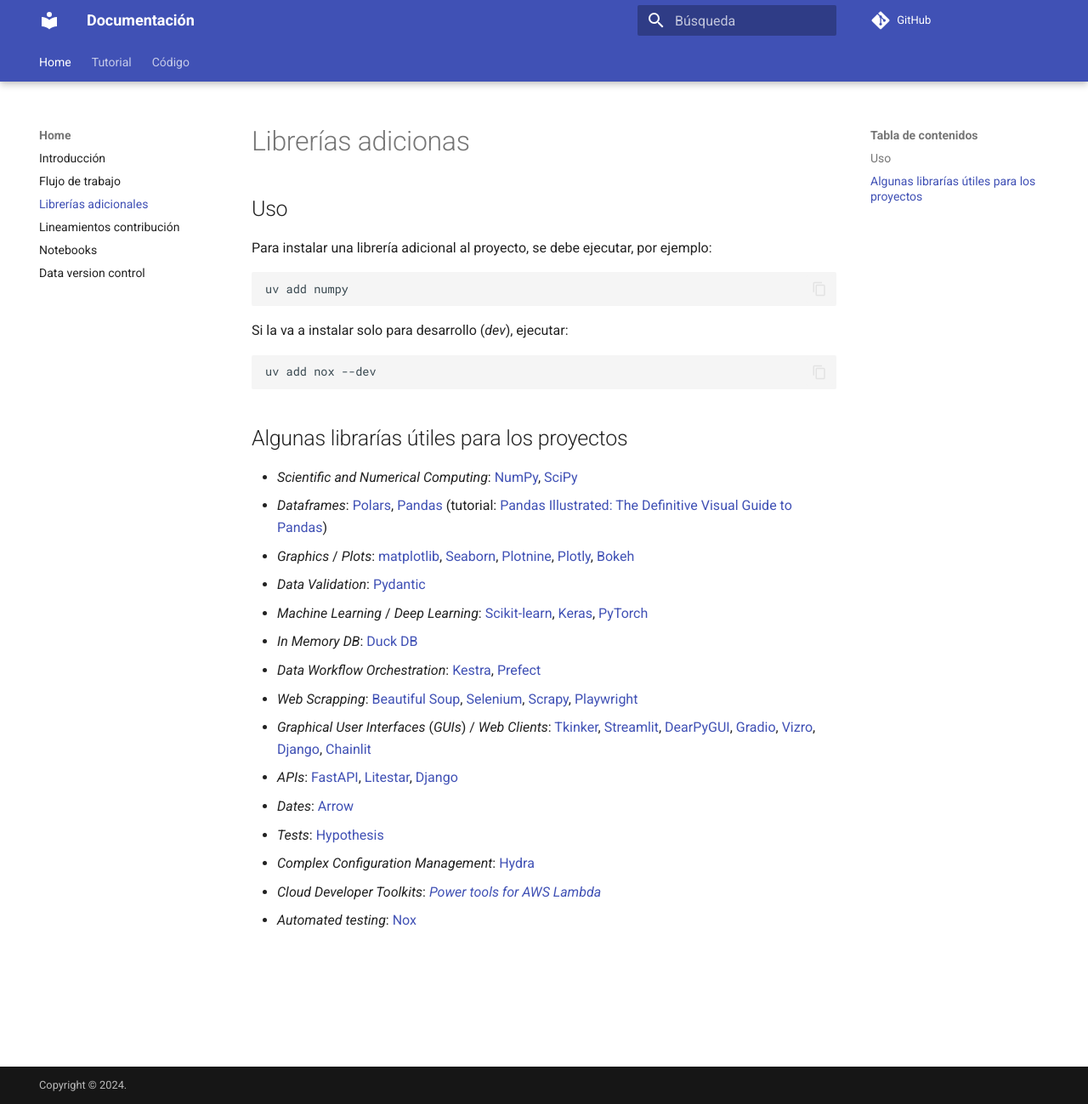
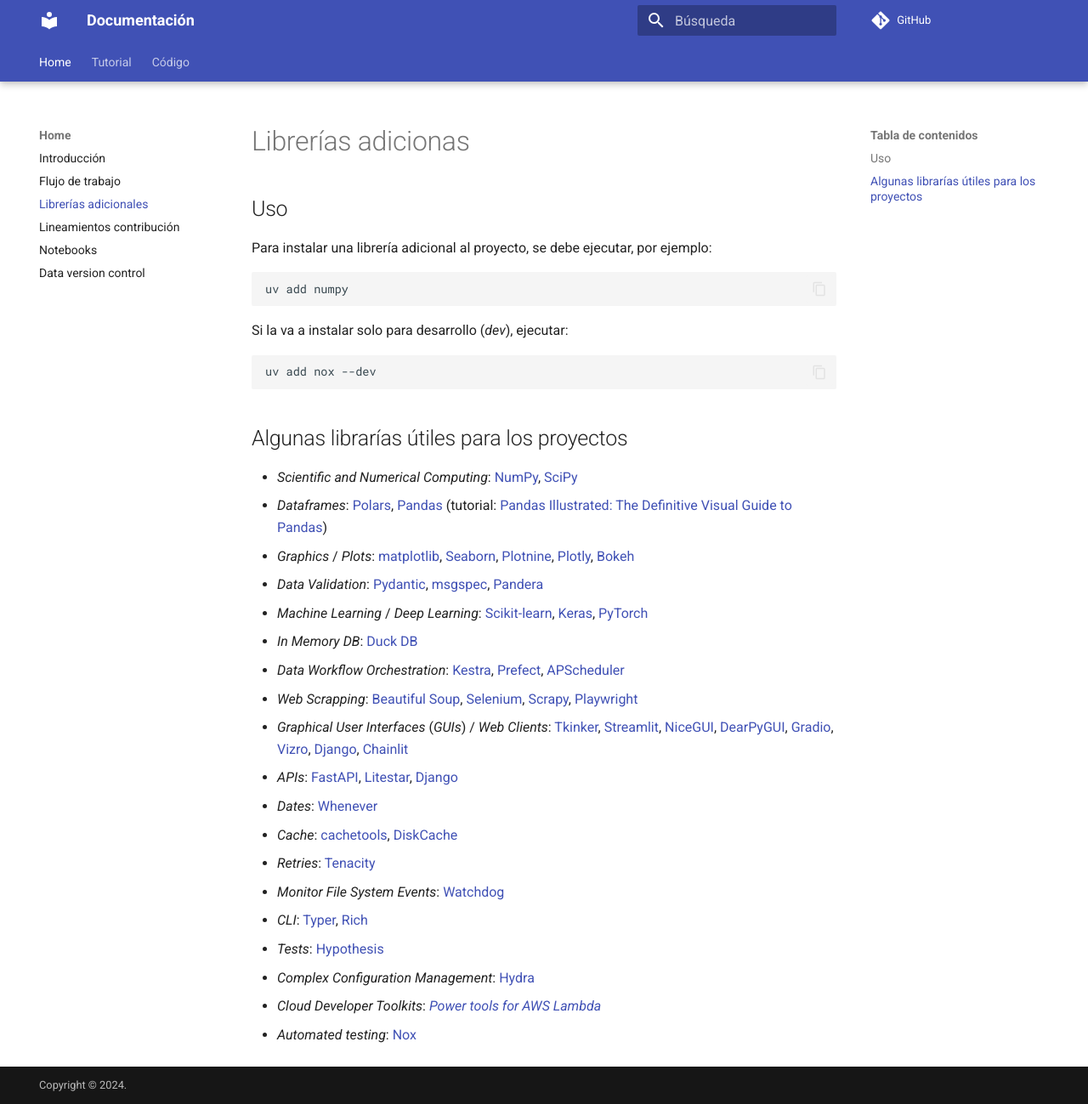
Before and after one commit to alejpelo/plantilla-proyecto-python, an MkDocs documentation site: the page built from docs/otros/librerias.md, in a window 1280 px wide and 1299 px high. Shown: the whole window at 85% size. Built offline with MkDocs 1.6.1 and Material for MkDocs 9.7.7, drawn with Linux system fonts in a browser that asks for light colours; comment, search, counter and statistics services are not loaded.

Commit message:
docs: actualiza y complementa librerías adicionales

```diff
--- a/docs/otros/librerias.md
+++ b/docs/otros/librerias.md
@@ -19,14 +19,18 @@
 - _Scientific and Numerical Computing_: [NumPy](https://numpy.org/), [SciPy](https://scipy.org/)
 - _Dataframes_: [Polars](https://www.pola.rs/), [Pandas](https://pandas.pydata.org/) (tutorial: [Pandas Illustrated: The Definitive Visual Guide to Pandas](https://betterprogramming.pub/pandas-illustrated-the-definitive-visual-guide-to-pandas-c31fa921a43))
 - _Graphics_ / _Plots_: [matplotlib](https://matplotlib.org/), [Seaborn](https://seaborn.pydata.org/), [Plotnine](https://plotnine.readthedocs.io/en/stable/), [Plotly](https://plotly.com/python/), [Bokeh](http://bokeh.org/)
-- _Data Validation_: [Pydantic](https://docs.pydantic.dev/latest/)
+- _Data Validation_: [Pydantic](https://docs.pydantic.dev/latest/), [msgspec](https://msgspec.dev/), [Pandera](https://pandera.readthedocs.io/en/stable/index.html)
 - _Machine Learning_ / _Deep Learning_: [Scikit-learn](https://scikit-learn.org/stable/), [Keras](https://keras.io/), [PyTorch](https://pytorch.org/)
 - _In Memory DB_: [Duck DB](https://duckdb.org)
-- _Data Workflow Orchestration_: [Kestra](https://kestra.io/), [Prefect](https://www.prefect.io/opensource)
+- _Data Workflow Orchestration_: [Kestra](https://kestra.io/), [Prefect](https://www.prefect.io/), [APScheduler](https://apscheduler.readthedocs.io/en/stable/userguide.html)
 - _Web Scrapping_: [Beautiful Soup](https://beautiful-soup-4.readthedocs.io/en/latest/), [Selenium](https://www.selenium.dev), [Scrapy](https://scrapy.org/), [Playwright](https://playwright.dev/python/)
-- _Graphical User Interfaces_ (_GUIs_) / _Web Clients_: [Tkinker](https://docs.python.org/3/library/tkinter.html#module-tkinter), [Streamlit](https://streamlit.io/), [DearPyGUI](https://github.com/hoffstadt/DearPyGui), [Gradio](https://github.com/gradio-app/gradio), [Vizro](https://vizro.readthedocs.io/en/stable/), [Django](https://www.djangoproject.com/), [Chainlit](https://docs.chainlit.io/get-started/overview)
+- _Graphical User Interfaces_ (_GUIs_) / _Web Clients_: [Tkinker](https://docs.python.org/3/library/tkinter.html#module-tkinter), [Streamlit](https://streamlit.io/), [NiceGUI](https://nicegui.io/), [DearPyGUI](https://github.com/hoffstadt/DearPyGui), [Gradio](https://github.com/gradio-app/gradio), [Vizro](https://vizro.readthedocs.io/en/stable/), [Django](https://www.djangoproject.com/), [Chainlit](https://docs.chainlit.io/get-started/overview)
 - _APIs_: [FastAPI](https://fastapi.tiangolo.com/lo/), [Litestar](https://litestar.dev/), [Django](https://www.djangoproject.com/)
-- _Dates_: [Arrow](https://arrow.readthedocs.io/en/latest/)
+- _Dates_: [Whenever](https://whenever.readthedocs.io/en/latest/)
+- _Cache_: [cachetools](https://cachetools.readthedocs.io/en/stable/), [DiskCache](https://grantjenks.com/docs/diskcache/)
+- _Retries_: [Tenacity](https://tenacity.readthedocs.io/en/latest/)
+- _Monitor File System Events_: [Watchdog](https://python-watchdog.readthedocs.io/en/stable/index.html)
+- _CLI_: [Typer](https://typer.tiangolo.com/), [Rich](https://rich.readthedocs.io/en/stable/introduction.html)
 - _Tests_: [Hypothesis](https://hypothesis.readthedocs.io/en/latest/)
 - _Complex Configuration Management_: [Hydra](https://hydra.cc/)
 - _Cloud Developer Toolkits_: [_Power tools for AWS Lambda_](https://docs.powertools.aws.dev/lambda/python/latest/)
```
